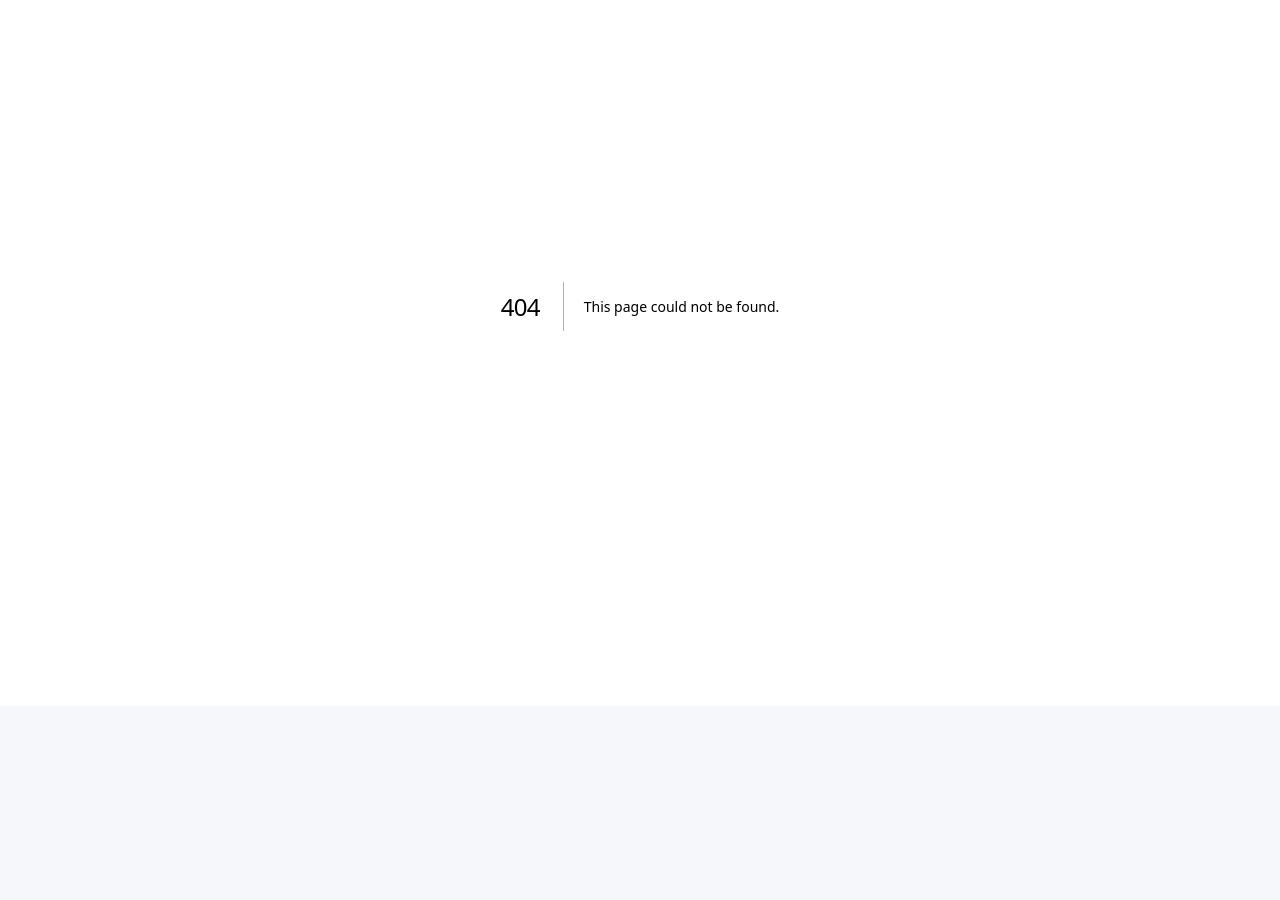
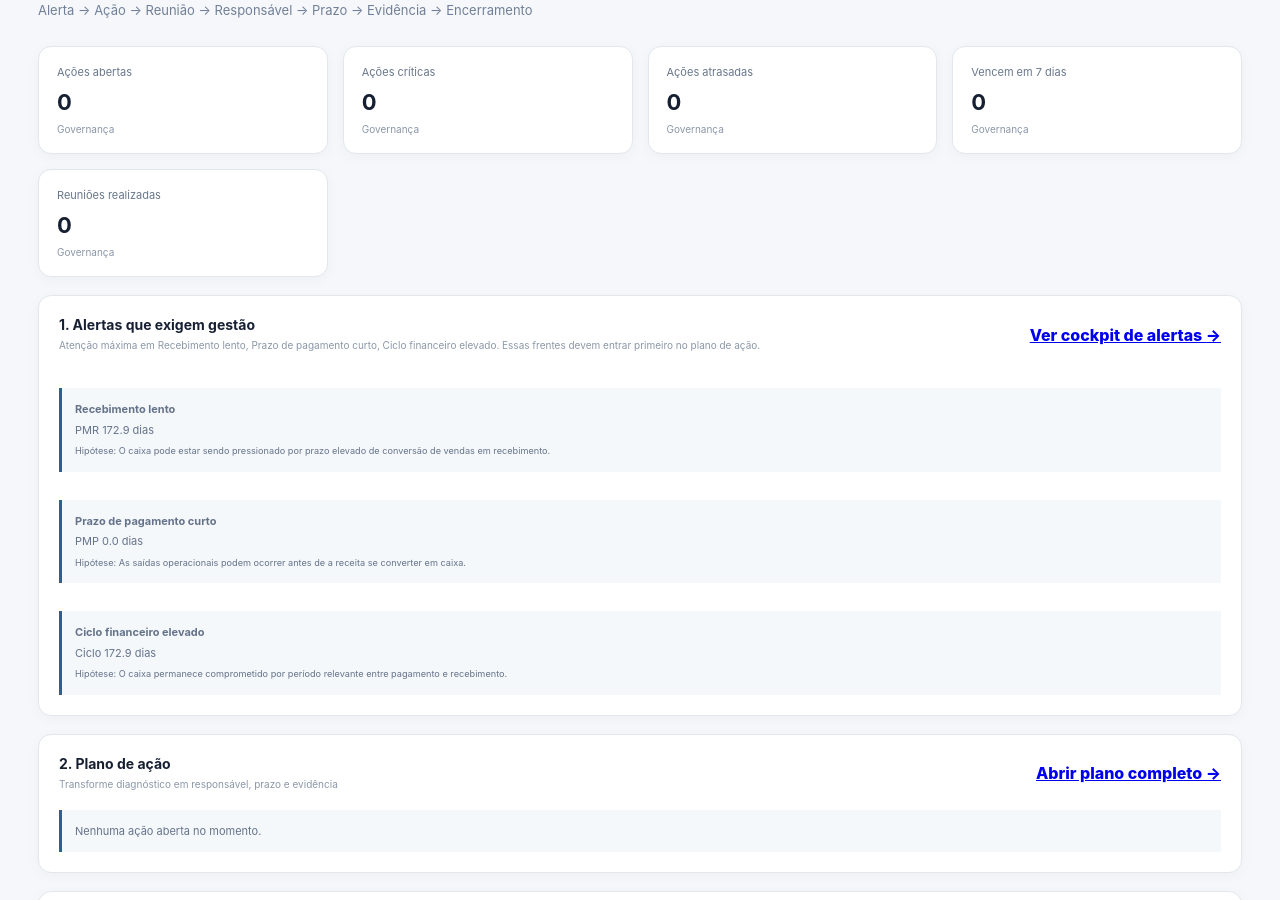
Before and after one commit to cardoso4009-byte/bp-financeiro-bi, a Next.js app: page /governanca in a window 1280 px wide. Before the commit this address had no page. Shown: the part 148-1048 px from the top of the page. Before the commit the page ends 854 px from the top, so only its background shows below. Built offline with nearby package versions, Linux system fonts and the light colour scheme.

Commit message:
feat: add management governance cockpit

```diff
--- /dev/null
+++ b/app/governanca/page.tsx
@@ -0,0 +1,87 @@
+'use client'
+
+import { useMemo, useState } from 'react'
+import { readFinancialSource } from '@/lib/financial-source'
+import { calculateFinancialIndicators } from '@/lib/financial-indicators'
+import { buildAccountingIndicatorCards } from '@/lib/financial-indicators'
+import { buildFinancialDiagnosis, diagnosisSummary } from '@/lib/financial-diagnosis'
+import { readActionPlan, ActionPlanItem, writeActionPlan } from '@/lib/action-plan-store'
+import { GovernanceMeeting, GovernanceMeetingStatus, readGovernanceMeetings, upsertGovernanceMeeting } from '@/lib/governance-store'
+
+const brl = (n: number) => n.toLocaleString('pt-BR', { style: 'currency', currency: 'BRL', maximumFractionDigits: 0 })
+const today = () => new Date().toISOString().slice(0, 10)
+
+export default function Governanca() {
+  const source = useMemo(() => readFinancialSource(), [])
+  const [actions, setActions] = useState<ActionPlanItem[]>(() => readActionPlan())
+  const [meetings, setMeetings] = useState<GovernanceMeeting[]>(() => readGovernanceMeetings())
+  const [showMeeting, setShowMeeting] = useState(false)
+  const [form, setForm] = useState({ date: today(), competence: '2026-09', title: 'Reunião de Resultado', participants: '', decisions: '', evidence: '' })
+
+  const data = useMemo(() => calculateFinancialIndicators(source.entries), [source])
+  const accounting = useMemo(() => buildAccountingIndicatorCards(), [])
+  const diagnoses = useMemo(() => buildFinancialDiagnosis(accounting[0]?.snapshot ?? {} as any, data.indicators), [accounting, data])
+  const openActions = actions.filter((a) => a.status === 'Pendente' || a.status === 'Em andamento')
+  const overdue = openActions.filter((a) => a.dueDate && a.dueDate < today())
+  const dueSoon = openActions.filter((a) => a.dueDate && a.dueDate >= today() && a.dueDate <= addDays(today(), 7))
+  const critical = openActions.filter((a) => a.priority === 'Crítica' || a.priority === 'Alta')
+
+  function refreshActions() {
+    setActions(readActionPlan())
+  }
+
+  function closeAction(item: ActionPlanItem) {
+    const updated = { ...item, status: 'Concluído' as const, actualImpact: item.actualImpact || item.expectedImpact, updatedAt: undefined as any }
+    writeActionPlan(actions.map((a) => a.id === item.id ? updated : a))
+    refreshActions()
+  }
+
+  function saveMeeting(status: GovernanceMeetingStatus = 'Realizada') {
+    if (!form.title.trim() || !form.date) return
+    const now = new Date().toISOString()
+    const meeting: GovernanceMeeting = { id: `meeting-${Date.now()}`, createdAt: now, updatedAt: now, ...form, status }
+    upsertGovernanceMeeting(meeting)
+    setMeetings(readGovernanceMeetings())
+    setShowMeeting(false)
+    setForm({ date: today(), competence: '2026-09', title: 'Reunião de Resultado', participants: '', decisions: '', evidence: '' })
+  }
+
+  return <main className="content" style={{ marginLeft: 0, width: '100%', maxWidth: 1450, margin: '0 auto' }}>
+    <header><div><small>CONTROLADORIA FINANCEIRA</small><h1>Governança Gerencial</h1><p>Alerta → Ação → Reunião → Responsável → Prazo → Evidência → Encerramento</p></div><div className="period">2026</div></header>
+
+    <div className="cards">
+      <Metric title="Ações abertas" value={String(openActions.length)} />
+      <Metric title="Ações críticas" value={String(critical.length)} />
+      <Metric title="Ações atrasadas" value={String(overdue.length)} />
+      <Metric title="Vencem em 7 dias" value={String(dueSoon.length)} />
+      <Metric title="Reuniões realizadas" value={String(meetings.filter((m) => m.status === 'Realizada').length)} />
+    </div>
+
+    <section className="panel wide"><div className="panel-title"><div><h2>1. Alertas que exigem gestão</h2><span>{diagnosisSummary(diagnoses)}</span></div><a href="/alertas-gerenciais" style={{ fontWeight: 800 }}>Ver cockpit de alertas →</a></div>
+      <div style={{ display: 'grid', gap: 10 }}>{diagnoses.slice(0, 5).map((d) => <div className="note" key={d.key}><strong>{d.title}</strong><p style={{ margin: '4px 0' }}>{d.signal}</p><small>Hipótese: {d.hypothesis}</small></div>)}</div>
+    </section>
+
+    <section className="panel wide"><div className="panel-title"><div><h2>2. Plano de ação</h2><span>Transforme diagnóstico em responsável, prazo e evidência</span></div><a href="/plano-acao" style={{ fontWeight: 800 }}>Abrir plano completo →</a></div>
+      {openActions.length === 0 ? <div className="note">Nenhuma ação aberta no momento.</div> : <div style={{ display: 'grid', gap: 10 }}>{openActions.map((a) => <ActionRow key={a.id} item={a} onClose={() => closeAction(a)} />)}</div>}
+    </section>
+
+    <section className="panel wide"><div className="panel-title"><div><h2>3. Reunião de Resultado</h2><span>Registre decisões e evidências da gestão</span></div><button onClick={() => setShowMeeting((v) => !v)}>{showMeeting ? 'Fechar' : '+ Registrar reunião'}</button></div>
+      {showMeeting && <div className="panel" style={{ margin: 0 }}><div className="grid">
+        <Field label="Data" value={form.date} onChange={(v) => setForm({ ...form, date: v })} type="date" />
+        <Field label="Competência" value={form.competence} onChange={(v) => setForm({ ...form, competence: v })} type="month" />
+        <Field label="Título" value={form.title} onChange={(v) => setForm({ ...form, title: v })} />
+        <Field label="Participantes" value={form.participants} onChange={(v) => setForm({ ...form, participants: v })} />
+      </div><TextArea label="Decisões e encaminhamentos" value={form.decisions} onChange={(v) => setForm({ ...form, decisions: v })} /><TextArea label="Evidência / ata / observações" value={form.evidence} onChange={(v) => setForm({ ...form, evidence: v })} /><button onClick={() => saveMeeting('Realizada')}>Encerrar e registrar reunião</button></div>}
+      <div style={{ display: 'grid', gap: 10, marginTop: 12 }}>{meetings.slice(0, 8).map((m) => <MeetingRow key={m.id} meeting={m} />)}</div>
+    </section>
+
+    <section className="panel wide"><div className="panel-title"><h2>4. Ritual de governança</h2><span>Fluxo recomendado</span></div><div className="grid"><div className="note"><strong>Antes da reunião</strong><p>Revisar alertas, ações atrasadas, caixa projetado e indicadores.</p></div><div className="note"><strong>Durante</strong><p>Definir decisão, responsável, prazo e impacto esperado.</p></div><div className="note"><strong>Depois</strong><p>Registrar evidência, acompanhar execução e encerrar somente com comprovação.</p></div></div></section>
+  </main>
+}
+
+function addDays(date: string, days: number) { const d = new Date(`${date}T12:00:00`); d.setDate(d.getDate() + days); return d.toISOString().slice(0, 10) }
+function Metric({ title, value }: { title: string; value: string }) { return <div className="card"><span>{title}</span><strong>{value}</strong><small>Governança</small></div> }
+function ActionRow({ item, onClose }: { item: ActionPlanItem; onClose: () => void }) { const late = !!item.dueDate && item.dueDate < today(); return <article className="note" style={{ borderLeft: `4px solid ${item.priority === 'Crítica' || late ? '#ef4444' : '#f59e0b'}` }}><div className="panel-title"><div><strong>{item.title}</strong><p style={{ margin: '4px 0' }}>{item.area} • {item.responsible || 'Responsável não definido'}</p></div><span>{item.priority}</span></div><small>Prazo: {item.dueDate || 'não definido'} {late ? '• ATRASADA' : ''}</small><p style={{ margin: '6px 0' }}>{item.action}</p><button onClick={onClose}>Marcar como concluída</button></article> }
+function MeetingRow({ meeting }: { meeting: GovernanceMeeting }) { return <article className="note"><div className="panel-title"><strong>{meeting.title}</strong><span>{meeting.status}</span></div><small>{meeting.date} • {meeting.competence}</small><p><strong>Participantes:</strong> {meeting.participants || 'Não informado'}</p><p><strong>Decisões:</strong> {meeting.decisions || 'Não informado'}</p><p><strong>Evidência:</strong> {meeting.evidence || 'Não registrada'}</p></article> }
+function Field({ label, value, onChange, type = 'text' }: { label: string; value: string; onChange: (v: string) => void; type?: string }) { return <label style={{ display: 'grid', gap: 5 }}><small>{label}</small><input type={type} value={value} onChange={(e) => onChange(e.target.value)} /></label> }
+function TextArea({ label, value, onChange }: { label: string; value: string; onChange: (v: string) => void }) { return <label style={{ display: 'grid', gap: 5, margin: '12px 0' }}><small>{label}</small><textarea rows={4} value={value} onChange={(e) => onChange(e.target.value)} /></label> }
```
